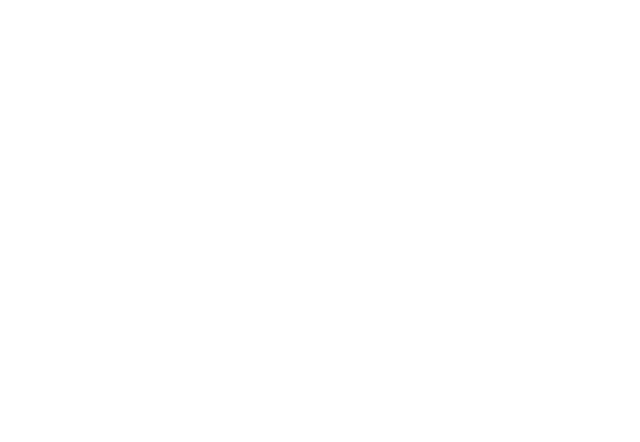
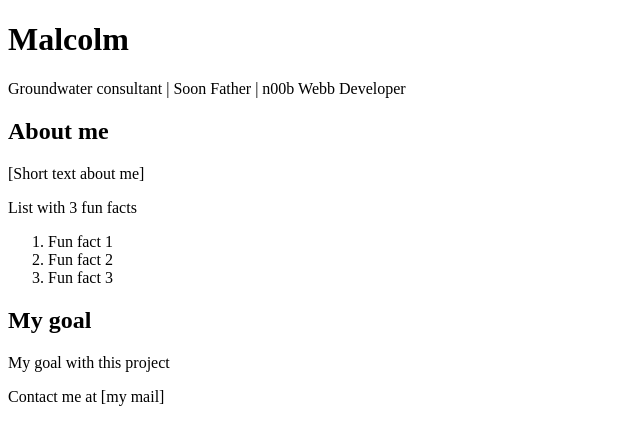
Before and after one commit to HaggeBear/HaggeBear-portfolio, a plain HTML site: page index.html in a window 1280 px wide. Shown: the whole page, without its empty margins (0-640 px from the left). Drawn offline with Linux system fonts and the light colour scheme.

Commit message:
did a structure for my home page in index.html

```diff
--- a/index.html
+++ b/index.html
@@ -3,9 +3,36 @@
 <head>
     <meta charset="UTF-8">
     <meta name="viewport" content="width=device-width, initial-scale=1.0">
-    <title>Document</title>
+    <title>The HaggeBear Portfolio</title>
 </head>
 <body>
+    <header>
+        <h1>Malcolm</h1>
+        <p>Groundwater consultant | Soon Father | n00b Webb Developer</p>
+    </header>
+
+    <section>
+        <h2>About me</h2>
+         <p>[Short text about me]</p>
+
+        <p>List with 3 fun facts
+
+            <ol>
+                <li> Fun fact 1</li>
+                <li> Fun fact 2</li>
+                <li> Fun fact 3</li>
+            </ol>
+        </p>
+
+
+        <h2>My goal</h2>
+            <p>My goal with this project</p>
+
+
+    </section>
+
+    <footer>Contact me at [my mail]</footer>
+
 
 </body>
 </html>
```
Also changed, not shown: img/Malcolm_small.jpg (added), pages/about.html (added).
